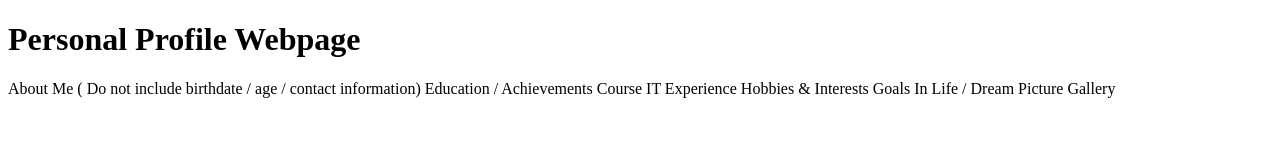
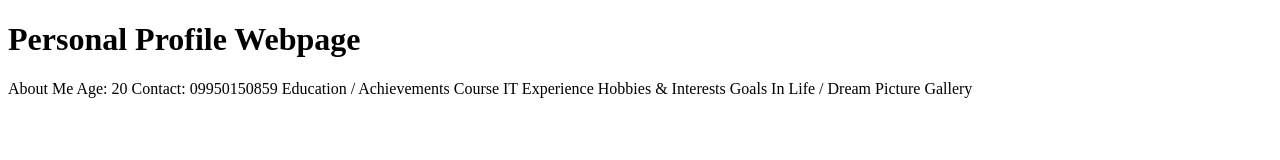
Before and after one commit to Rylie-Tengco/Webprog-Personal-Website, a plain HTML site: page home/index.html in a window 1280 px wide. Drawn offline with Linux system fonts and the light colour scheme.

Commit message:
Update index.html

```diff
--- a/home/index.html
+++ b/home/index.html
@@ -9,7 +9,7 @@
 <p>
 
 About Me
-( Do not include birthdate / age / contact information)
+Age: 20 Contact: 09950150859
 Education / Achievements
 Course
 IT Experience
```
